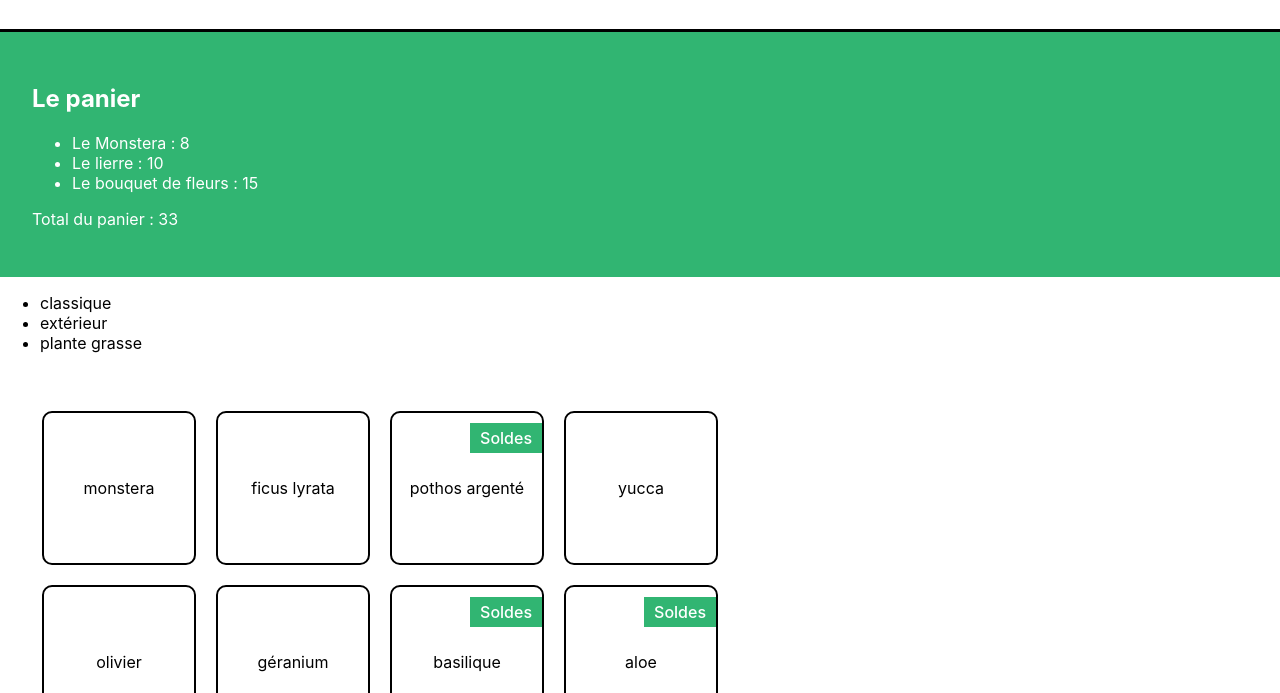
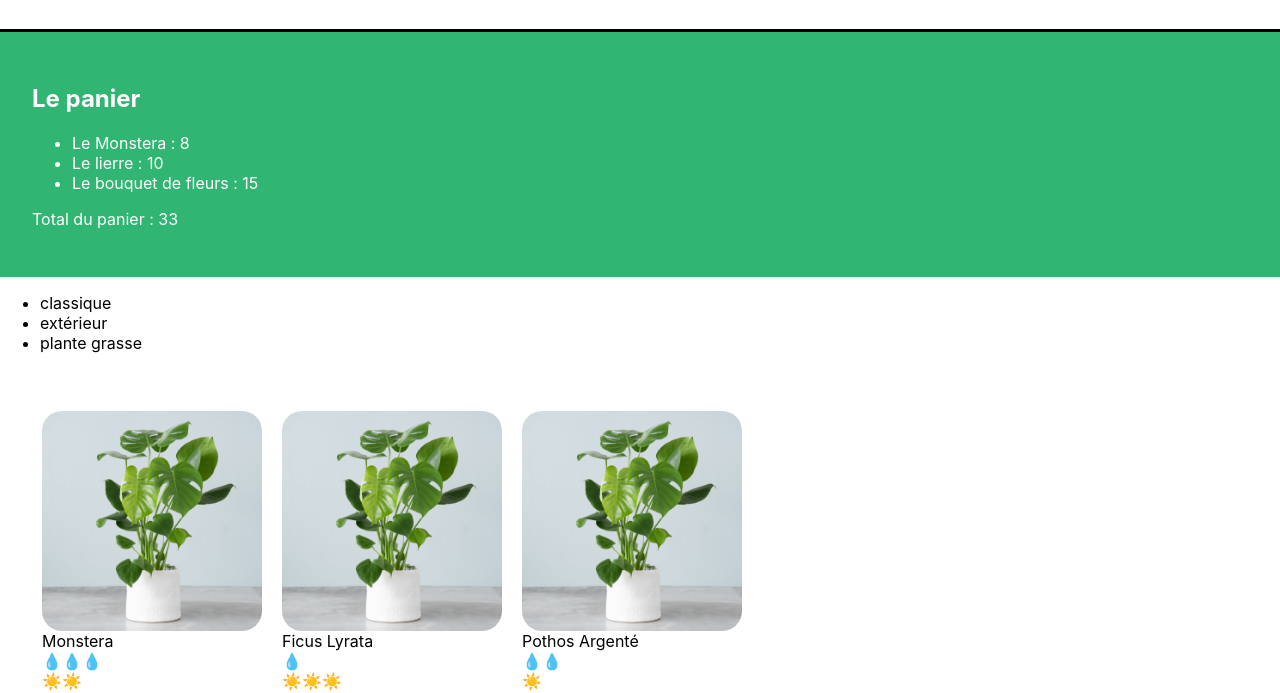
Before and after one commit to Ousha23/ReactJS, a React app in the folder la-maison-jungle/: page / in a window 1280 px wide. Shown: the part 117-810 px from the top of the page. Built offline with nearby package versions, Linux system fonts and the light colour scheme.

Commit message:
Réutilisez vos composants avec les props - Debutez en ReactJS - Tuto OpenClassRoom

```diff
--- /dev/null
+++ b/la-maison-jungle/src/components/CareScale.js
@@ -0,0 +1,20 @@
+
+// On évite de multiplier les déclarations qui sans cette syntaxe auraient été :
+// const scaleValue = props.scaleValue et
+// const careType = props.careType
+// careType et scaleValue ce sont des props
+
+function CareScale({ scaleValue, careType }) {
+    const range = [1, 2, 3]
+
+    const scaleType = careType === 'light' ? '☀️' : '💧'
+
+    return (
+        <div>
+            {range.map((rangeElem) => scaleValue >= rangeElem ? <span key={rangeElem.toString()}>{scaleType}</span> : null
+            )}
+        </div>
+    )
+}
+
+export default CareScale
--- /dev/null
+++ b/la-maison-jungle/src/components/PlantItem.js
@@ -0,0 +1,27 @@
+import CareScale from "./CareScale";
+import '../styles/PlantItem.css';
+
+//------------V1 on peut détailler les props dans la définition de la fonction
+// const PlantItem = ({ id, cover, name, water, light }) => {
+//     return (
+//                 <li key={id} className='lmj-plant-item'>
+//                     <img className='lmj-plant-item-cover' src={cover} alt={`${name} cover`} />
+// 			        {name}
+//                     <CareScale careType='water' scaleValue={water} />
+//                     <CareScale careType='light' scaleValue={light} />
+//                 </li>
+//             )
+// }
+//-----------V2 on détaille à l'interieur de la fonction
+const PlantItem = (props) => {
+    return (
+                <li key={props.id} className='lmj-plant-item'>
+                    <img className='lmj-plant-item-cover' src={props.cover} alt={`${props.name} cover`} />
+			        {props.name}
+                    <CareScale careType='water' scaleValue={props.water} />
+                    <CareScale careType='light' scaleValue={props.light} />
+                </li>
+            )
+}
+
+export default PlantItem;
--- a/la-maison-jungle/src/components/ShoppingList.js
+++ b/la-maison-jungle/src/components/ShoppingList.js
@@ -1,5 +1,7 @@
 import { plantList } from "../datas/plantList";
 import '../styles/ShoppingList.css';
+import PlantItem from "./PlantItem";
+import cover from '../assets/cover.jpg'
 
 function ShoppingList() {
     const categories = [];
@@ -15,12 +17,12 @@ function ShoppingList() {
                     <li key={index}>{category}</li>
                 ))}
             </ul>
-            <ul className='lmj-plant-list'>
-                {plantList.map((plant) => (
+            {<ul className='lmj-plant-list'>
+                {plantList.map((plant, index) => (
                     // <li key={plant.id}>{plant.name} {plant.isBestSale ? <span>🔥</span> : null}</li>
-                    <li key={plant.id} className='lmj-plant-item' >{plant.name} {plant.isSpecialOffer && <div className="lmj-sales">Soldes</div>}</li>
+                    <PlantItem key={index} name={plant.name} cover={cover} water={plant.water} light={plant.light}/>
                 ))}
-            </ul>
+            </ul>}
 
         </div>
     )
--- a/la-maison-jungle/src/datas/plantList.js
+++ b/la-maison-jungle/src/datas/plantList.js
@@ -2,49 +2,66 @@ export const plantList = [
 	{
 		name: 'monstera',
 		category: 'classique',
-		id: '1ed'
+		id: '1ed',
+		isBestSale: true,
+		light: 2,
+		water: 3
 	},
 	{
 		name: 'ficus lyrata',
 		category: 'classique',
-		id: '2ab'
+		id: '2ab',
+		light: 3,
+		water: 1
 	},
 	{
 		name: 'pothos argenté',
 		category: 'classique',
 		id: '3sd',
-		isSpecialOffer: true
+		light: 1,
+		water: 2
 	},
 	{
 		name: 'yucca',
 		category: 'classique',
-		id: '4kk'
+		id: '4kk',
+		light: 3,
+		water: 1
 	},
 	{
 		name: 'olivier',
 		category: 'extérieur',
-		id: '5pl'
+		id: '5pl',
+		light: 3,
+		water: 1
 	},
 	{
 		name: 'géranium',
 		category: 'extérieur',
-		id: '6uo'
+		id: '6uo',
+		light: 2,
+		water: 2
 	},
 	{
 		name: 'basilique',
 		category: 'extérieur',
 		id: '7ie',
-		isSpecialOffer: true
+		isBestSale: true,
+		light: 2,
+		water: 3
 	},
 	{
 		name: 'aloe',
 		category: 'plante grasse',
 		id: '8fp',
-		isSpecialOffer: true
+		light: 2,
+		water: 1
 	},
 	{
 		name: 'succulente',
 		category: 'plante grasse',
-		id: '9vn'
+		id: '9vn',
+		light: 2,
+		water: 1
 	}
 ]
--- /dev/null
+++ b/la-maison-jungle/src/styles/PlantItem.css
@@ -0,0 +1,14 @@
+.lmj-plant-item-cover {
+	height: 220px;
+	width: 220px;
+	border-radius: 20px;
+}
+
+.lmj-plant-item {
+	margin: 10px;
+	display: flex;
+	align-items: flex-start;
+	justify-content: center;
+	flex-direction: column;
+	text-transform: capitalize;
+}
--- a/la-maison-jungle/src/styles/ShoppingList.css
+++ b/la-maison-jungle/src/styles/ShoppingList.css
@@ -4,19 +4,6 @@
 	display: flex;
 	flex-wrap: wrap;
 	max-width: 800px;
-}
-
-.lmj-plant-item {
-	border: solid 2px black;
-	border-radius: 10px;
-	height: 150px;
-	width: 150px;
-	margin: 10px;
-	display: flex;
-	align-items: center;
-	justify-content: center;
-	flex-direction: column;
-	position: relative;
 }
 
 .lmj-sales {
```
Also changed, not shown: la-maison-jungle/src/assets/cover.jpg (added), la-maison-jungle/src/assets/sun.svg (added), la-maison-jungle/src/assets/water.svg (added).
